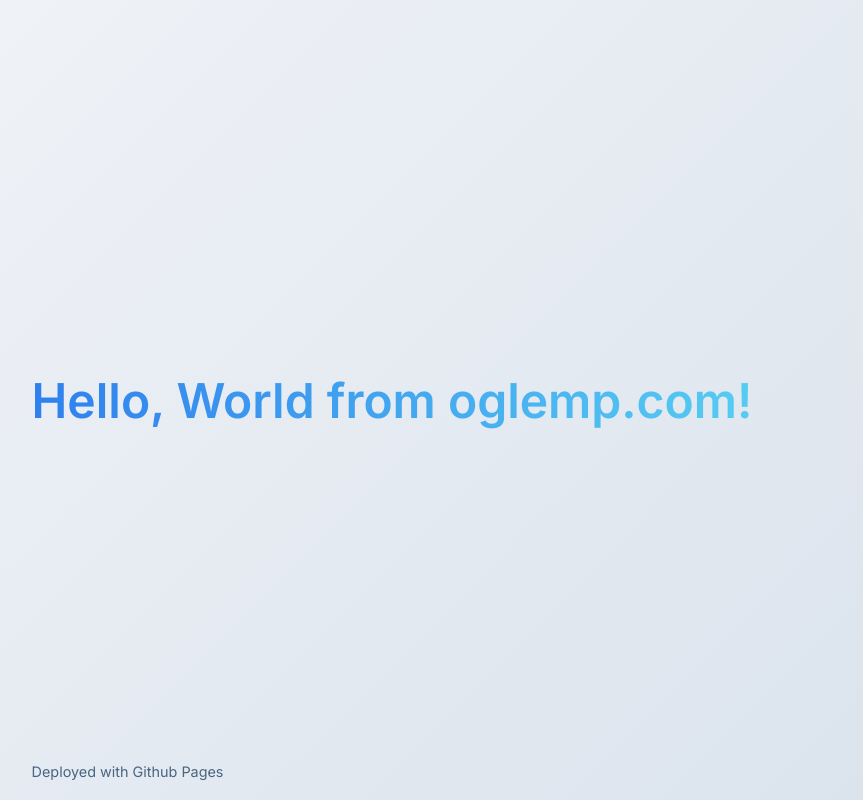
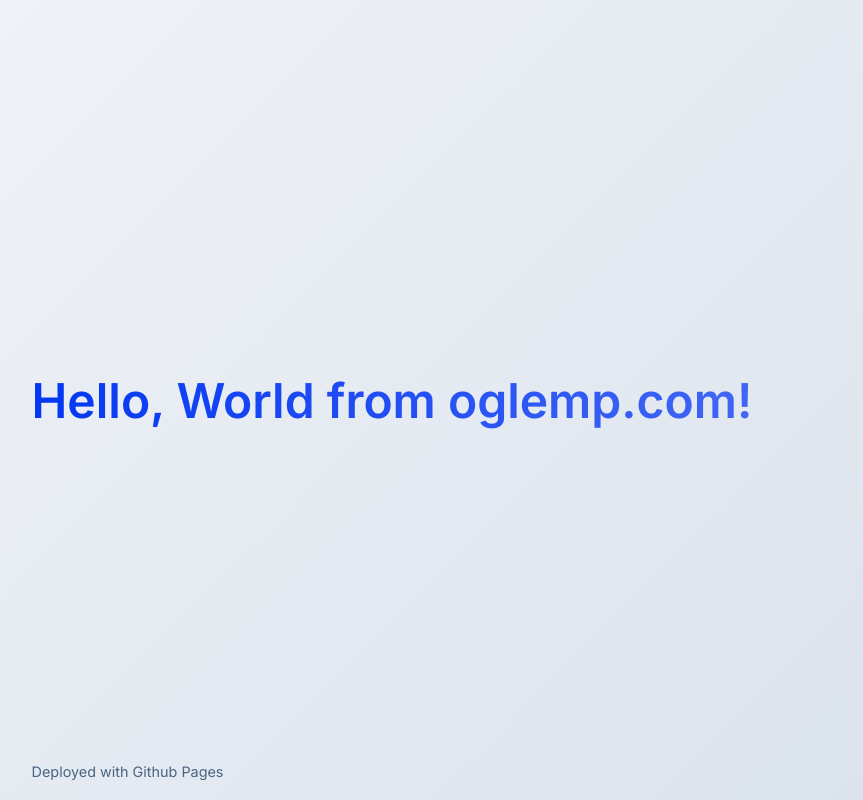
Before and after one commit to oglemp/oglemp-site, a plain HTML site: page index.html in a window 1280 px wide. Shown: the whole page, without its empty margins (248-1111 px from the left). Drawn offline with Linux system fonts and the light colour scheme.

Commit message:
changing font folor to ultramarine

```diff
--- a/index.html
+++ b/index.html
@@ -21,7 +21,7 @@
         h1 {
             font-size: 3rem;
             font-weight: 600;
-            background: linear-gradient(90deg, #2f80ed, #56ccf2);
+            background: linear-gradient(90deg, #0437F2, #4166f5);
             -webkit-background-clip: text;
             background-clip: text;
             -webkit-text-fill-color: transparent;
```
